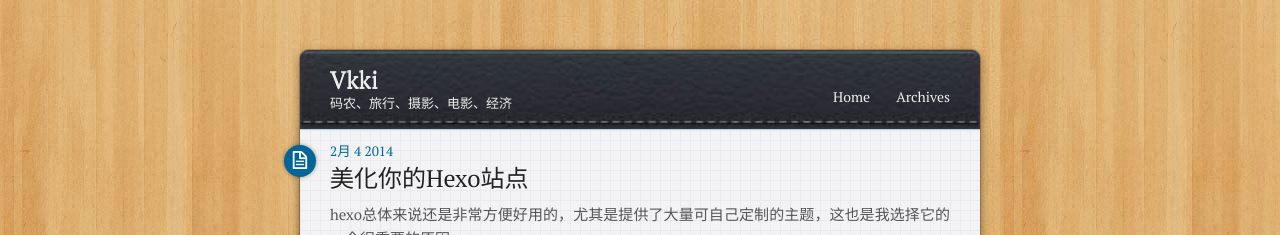
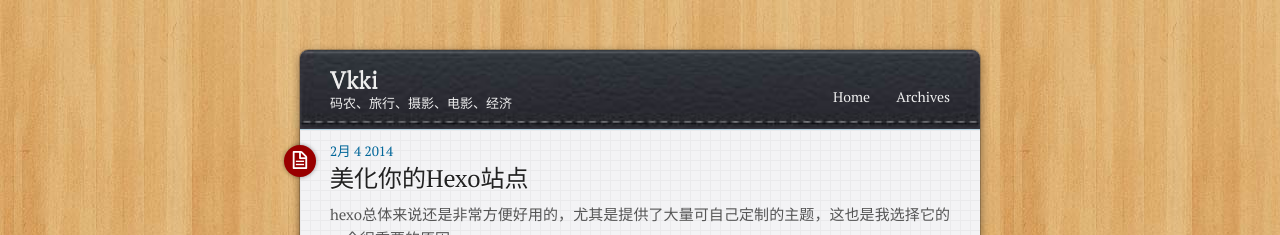
Before and after one commit to Vkki/vkki.github.com, a plain HTML site: page index.html in a window 1280 px wide. Shown: the top 235 px of the page. Drawn offline with nearby package versions, Linux system fonts and the light colour scheme; a script that the page names is missing.

Commit message:
Site updated: 2014-02-05 02:19:11

```diff
--- a/css/style.css
+++ b/css/style.css
@@ -233,7 +233,7 @@ article header .icon {
   left: 0px;
   margin-left: -46px;
   color: #fff;
-  background: #069;
+  background: #900;
   -webkit-border-radius: 100em;
   border-radius: 100em;
   -webkit-box-shadow: 0 0 4px rgba(0,0,0,0.4);
```
